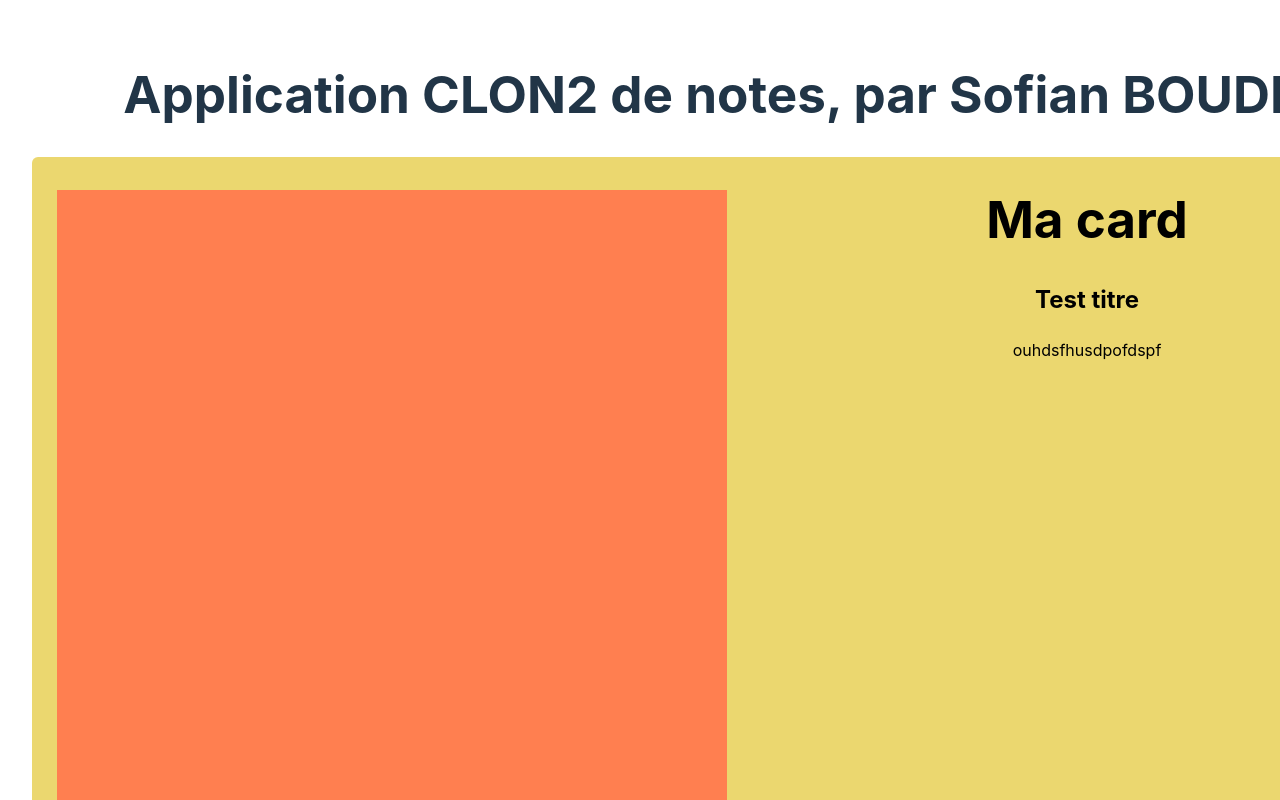
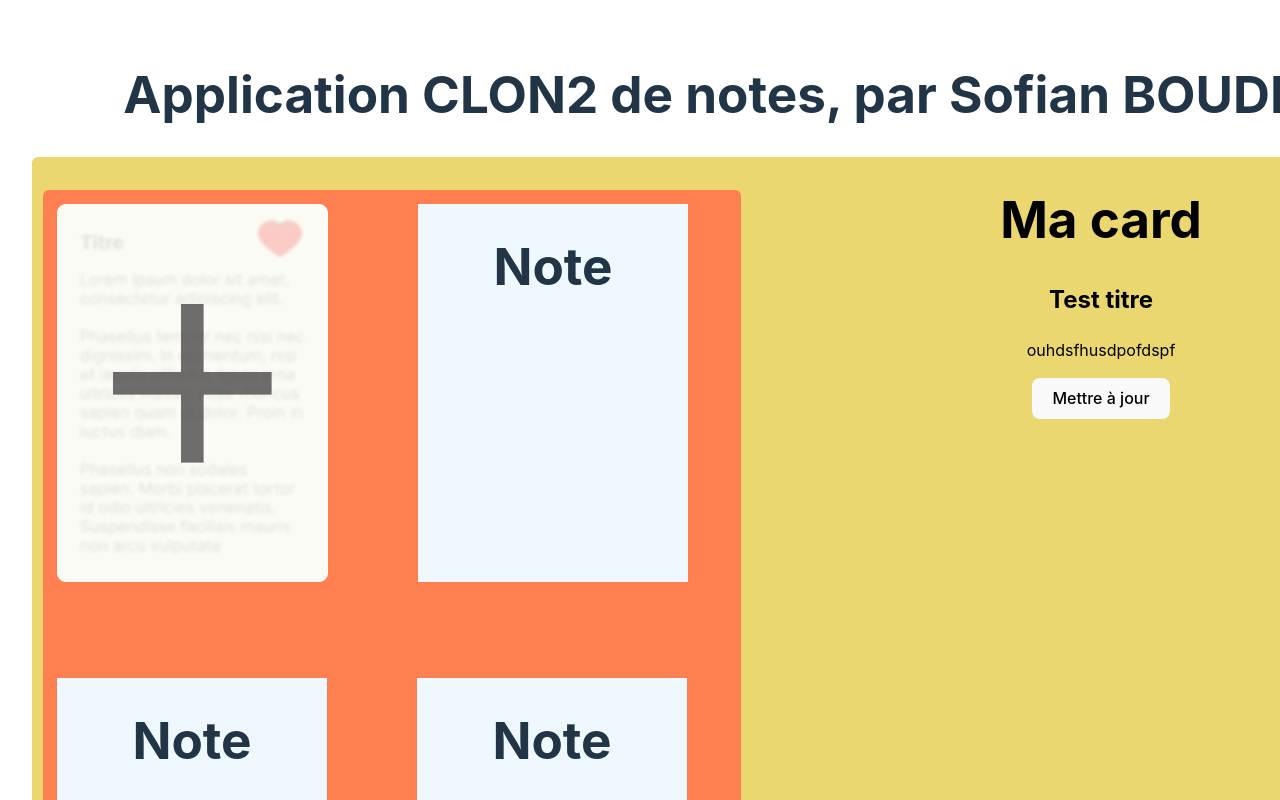
Before and after one commit to sodrar/pokedex-v2, a React (Vite) app: page / in a window 1280 px wide. Shown: the top 800 px of the page. Built offline with nearby package versions, Linux system fonts and the light colour scheme.

Commit message:
Début de la liste + design re travaillé

```diff
--- /dev/null
+++ b/src/components/addNotes/AddNotes.jsx
@@ -0,0 +1,8 @@
+import './addNotes.css'
+import addnote from '../../assets/Note.png'
+
+export function AddNotes() {
+    return <div>
+        <img src={addnote} />
+    </div>
+}
--- a/src/components/listeNotes/ListeNotes.jsx
+++ b/src/components/listeNotes/ListeNotes.jsx
@@ -1,7 +1,15 @@
 import './listeNotes.css'
+import { AddNotes } from '../addNotes/AddNotes'
+import { Note } from '../note/Note'
+
+
 
 export function ListeNotes() {
     return <div className='list-container'>
-
+        <AddNotes />
+        <Note/>
+        <Note/>
+        <Note/>
+        <Note/>
     </div>
 }
--- a/src/components/listeNotes/listeNotes.css
+++ b/src/components/listeNotes/listeNotes.css
@@ -3,4 +3,18 @@
     height: 990px;
     margin-top: 33px;
     background-color: coral;
+    border-radius: 6px;
 }
+
+.list-container {
+    display: flex;
+    flex-wrap: wrap;
+    flex-direction: row;
+    padding: 14px;
+    gap: 90px;
+    overflow: scroll;
+}
+
+.list-container::-webkit-scrollbar {
+    display: none;
+}
--- /dev/null
+++ b/src/components/note/Note.jsx
@@ -0,0 +1,7 @@
+import './note.css'
+
+export function Note() {
+    return <div className='note-cont'>
+        <h1>Note</h1>
+    </div>
+}
--- /dev/null
+++ b/src/components/note/note.css
@@ -0,0 +1,5 @@
+.note-cont {
+    width: 270px;
+    height: 378px;
+    background-color: aliceblue;
+}
--- a/src/components/noteDisplay/NoteDisplay.jsx
+++ b/src/components/noteDisplay/NoteDisplay.jsx
@@ -5,5 +5,6 @@ export function NoteDisplay(props) {
         <h1>Ma card</h1>
         <h2 className='note-title'>{props.title}</h2>
         <p className='note-content'>{props.content}</p>
+        <button id='btn-maj'>Mettre à jour</button>
     </div>
 }
```
Also changed, not shown: src/assets/Note.png (added), src/components/addNotes/addNotes.css (added).
